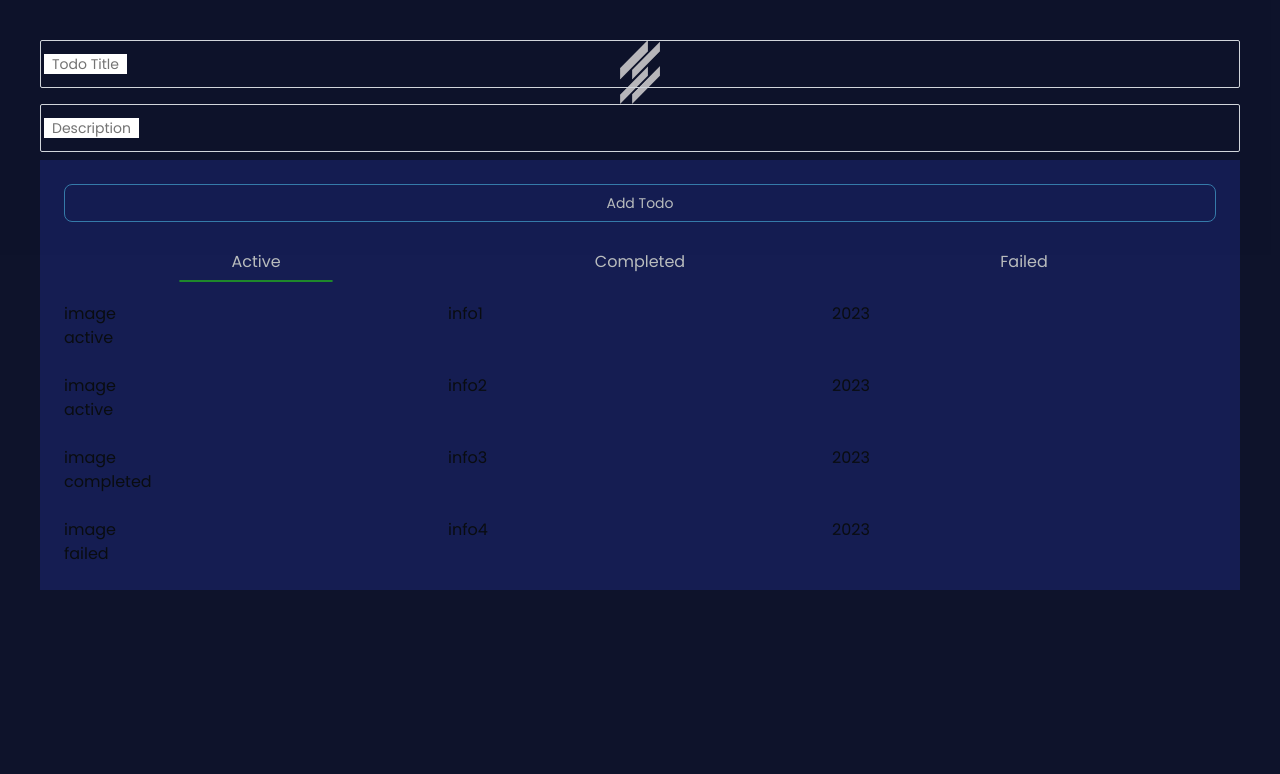
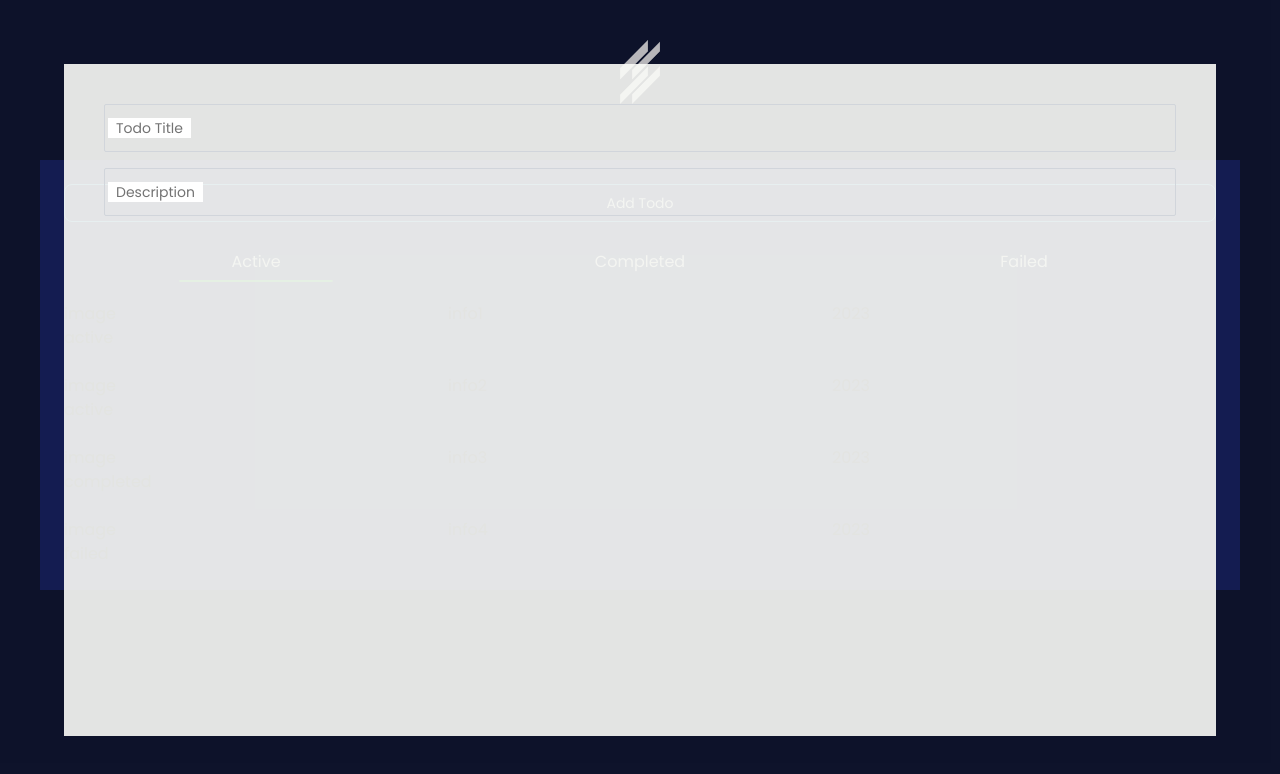
Before and after one commit to dominicpam89/reactjs-showcase-19, a React (Vite) app: page /app in a window 1280 px wide. Both pictures are taken after a click on the button "Add Todo". Shown: the top 774 px of the page. Built offline with nearby package versions, Linux system fonts and the light colour scheme.

Commit message:
Added react-hook-forms: modified:   package-lock.json modified:   package.json
simplified UIModal:
modified:   src/UI/Modal.tsx

modified TodoDummy data:
modified:   src/data/todoDummy.ts

```diff
--- a/package.json
+++ b/package.json
@@ -16,6 +16,7 @@
     "framer-motion": "^10.16.14",
     "react": "^18.2.0",
     "react-dom": "^18.2.0",
+    "react-hook-form": "^7.48.2",
     "react-icons": "^4.12.0",
     "react-router-dom": "^6.20.1"
   },
--- a/src/UI/Modal.tsx
+++ b/src/UI/Modal.tsx
@@ -1,17 +1,30 @@
-import { TypePropsChildren } from "../data/types/Props"
+import { TypeModalProps } from "../data/types/Props"
 import { createPortal } from "react-dom"
 import { useContext } from "react"
 import { ContextMain } from "../data/context/main"
 import { motion } from "framer-motion"
+import { utilsGetPadding as getPadding } from "../data/utils/getPadding"
 
 const modal: any = document.querySelector("#modal")
 
-const UIModal: React.FC<TypePropsChildren> = ({ children }) => {
+const UIModal: React.FC<TypeModalProps> = ({
+	children,
+	centered = false,
+	padding = "none",
+}) => {
 	const context = useContext(ContextMain)
+	const paddingVal = getPadding(padding)
+	const twClasses = {
+		modalContainer: `${context.theme.current} fixed top-0 left-0 z-[500] w-screen h-screen bg-gray-800/30`,
+		centeredContent: `flex w-full h-screen justify-center items-center ${paddingVal}`,
+	}
+	const centeredContent = (
+		<div className={twClasses.centeredContent}>{children}</div>
+	)
 	return createPortal(
 		<motion.div
 			id="modal-container"
-			className="fixed top-0 left-0 z-[500] w-screen h-screen bg-gray-800/30"
+			className={twClasses.modalContainer}
 			data-layer="modal"
 			initial={{ opacity: 0 }}
 			animate={{ opacity: 1 }}
@@ -21,7 +34,8 @@ const UIModal: React.FC<TypePropsChildren> = ({ children }) => {
 				context.modal.hide()
 			}}
 		>
-			{children}
+			{centered ? centeredContent : children}
+			<div></div>
 		</motion.div>,
 		modal
 	)
--- a/src/data/todoDummy.ts
+++ b/src/data/todoDummy.ts
@@ -1,4 +1,4 @@
-import { TypeTodo } from "./types/Todo"
+import { TypeTodo } from "./types/query"
 
 export const todoDummy:TypeTodo[] = [
 	{ image: "image", information: { todo: "info1", date: new Date() }, status: "active" },
```
Also changed, not shown: 1 other file (tests, documents, lock files or other folders).
